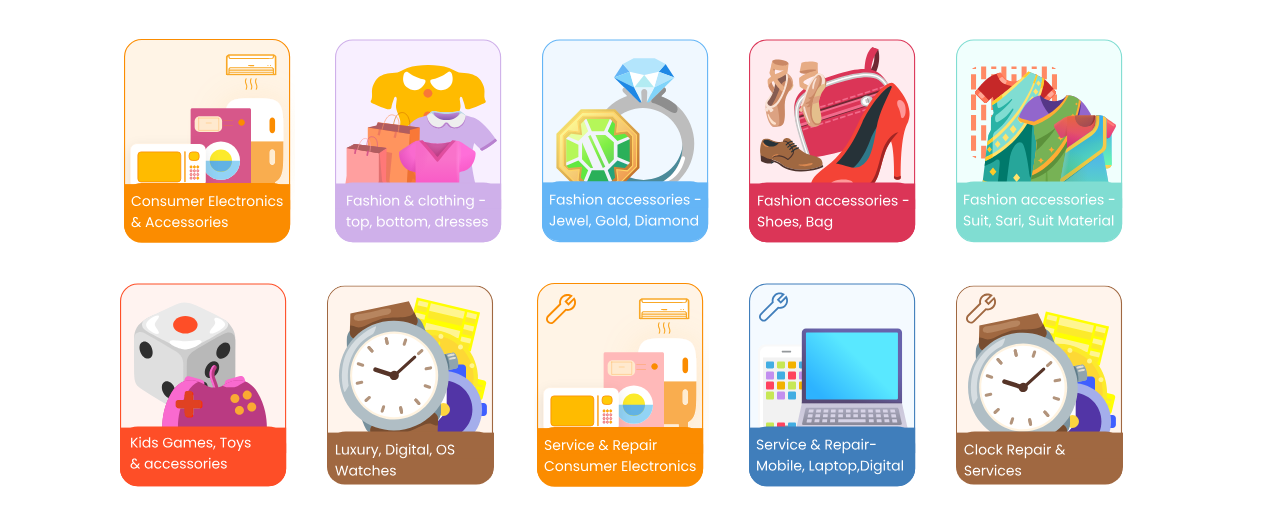
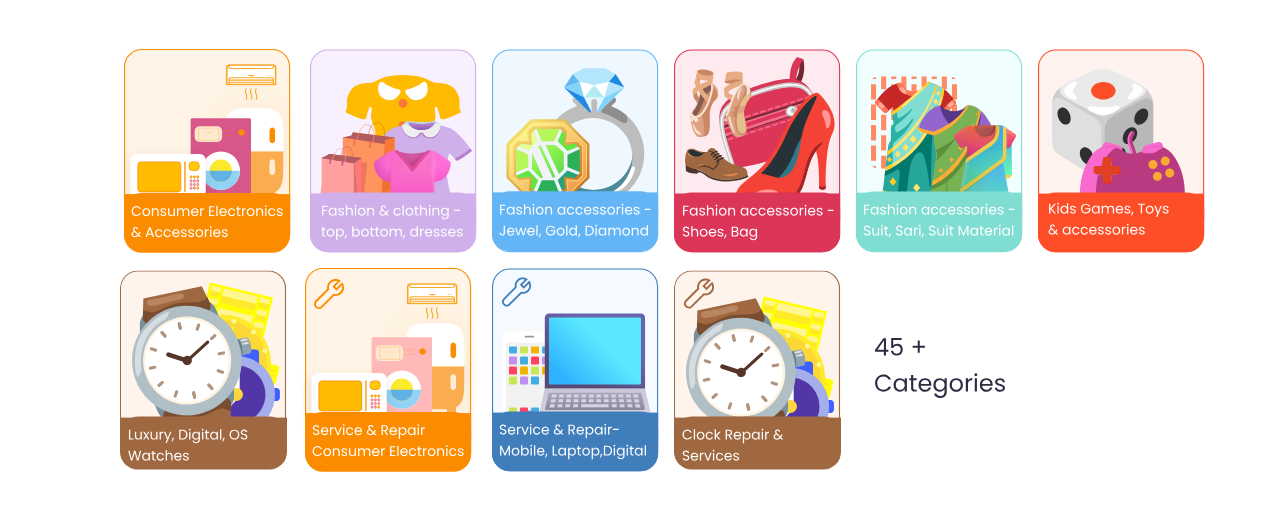
Before and after one commit to kumar-vivek-18/Genie-Web, a React (Create React App) app in the folder frontend/: page /genie in a window 1280 px wide. Shown: the part 1247-1769 px from the top of the page. Built offline with nearby package versions, Linux system fonts and the light colour scheme.

Commit message:
updated cards

```diff
--- a/frontend/src/components/home/Home.js
+++ b/frontend/src/components/home/Home.js
@@ -260,17 +260,17 @@ const Home = () => {
 
 
       <div className="w-full flex flex-col md:flex-row ">
-        <div className="w-screen flex flex-1 flex-col  flex-wrap pl-[20px] pr-[20px] sm:pl-[50px] sm:pr-[30px] lg:pl-[120px] lg:pr-[40px] gap-[30px] my-10 max-lg:justify-center">
+        <div className="w-screen flex flex-1 flex-col  flex-wrap pl-[20px] pr-[20px] sm:pl-[50px]  lg:pl-[120px]  gap-[30px] lg:gap-[40px] my-10 max-lg:justify-center">
 
           <h1 className="text-[28px] lg:text-[56px]  poppins-black text-[#2E2C43] max-sm:text-[28px]">
             Categories
           </h1>
-          <div className="flex flex-row max-sm:justify-center flex-wrap gap-10">
+          <div className="flex flex-row  flex-wrap  gap-[15px]">
             {categories.map((item, index) => (
               <div
                 key={item.id}
               >
-                <div className="max-md:w-[120px] w-full h-full flex justify-center ">
+                <div className="max-sm:w-[90px] max-md:w-[120px] w-full h-full flex justify-center ">
                   <img
                     src={item.link}
                     alt="culturtap-categories"
```
